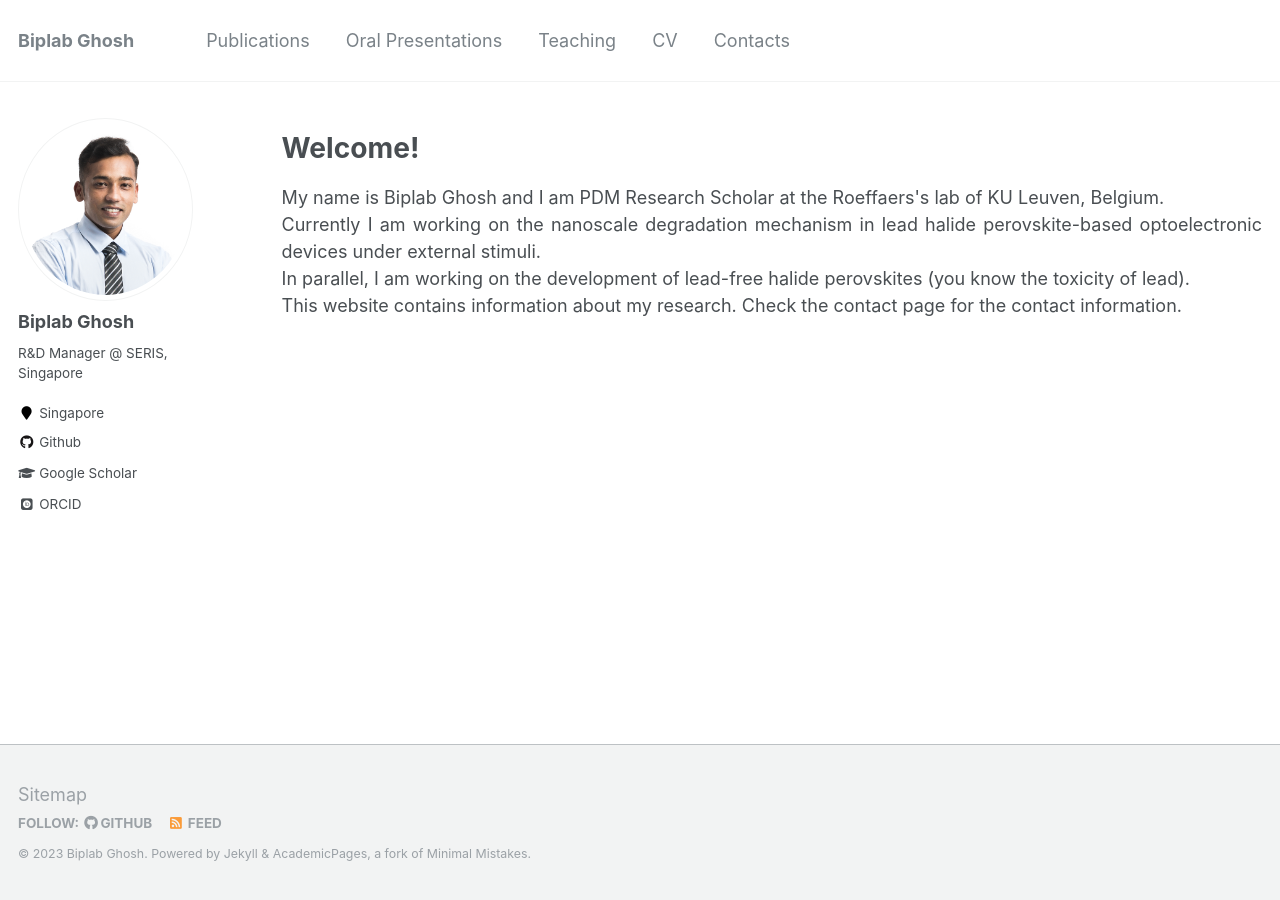
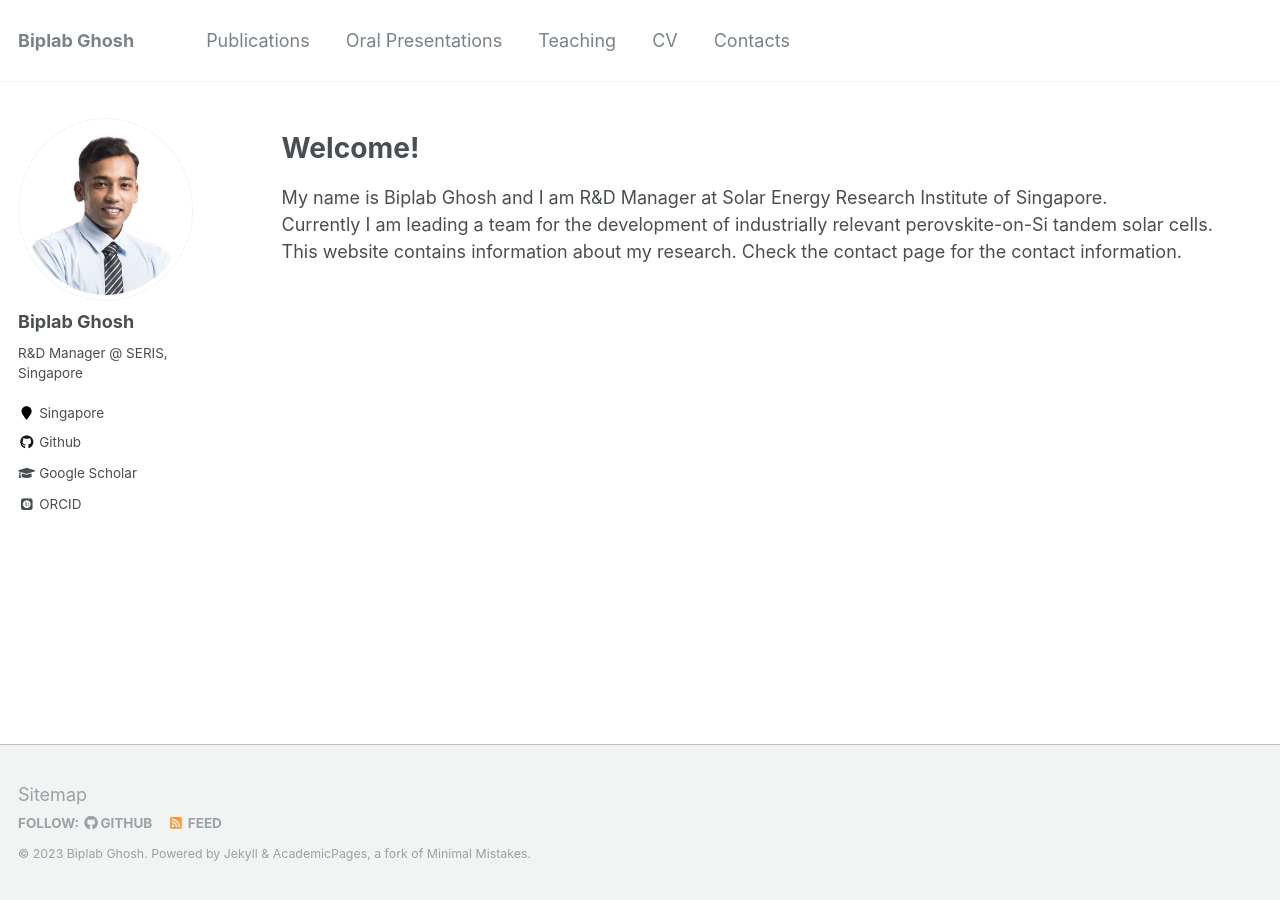
Before and after one commit to DrBiplabGhosh/drbiplabghosh.github.io, a Jekyll site: the page built from _pages/about.md, in a window 1280 px wide. Built offline with Jekyll 4.4.1, drawn with Linux system fonts in a browser that asks for light colours; some web fonts are replaced.

Commit message:
Update about.md

```diff
--- a/_pages/about.md
+++ b/_pages/about.md
@@ -10,9 +10,8 @@ redirect_from:
 <h1>Welcome!</h1>
 
 <p align= "justify">
-My name is Biplab Ghosh and I am PDM Research Scholar at the Roeffaers's lab of KU Leuven, Belgium. <Br>
-Currently I am working on the nanoscale degradation mechanism in lead halide perovskite-based optoelectronic devices under external stimuli. <Br>
-In parallel, I am working on the development of lead-free halide perovskites (you know the toxicity of lead). <Br>
+My name is Biplab Ghosh and I am R&D Manager at Solar Energy Research Institute of Singapore. <Br>
+Currently I am leading a team for the development of industrially relevant perovskite-on-Si tandem solar cells. <Br>
 
 This website contains information about my research. Check the contact page for the contact information.
 
```
